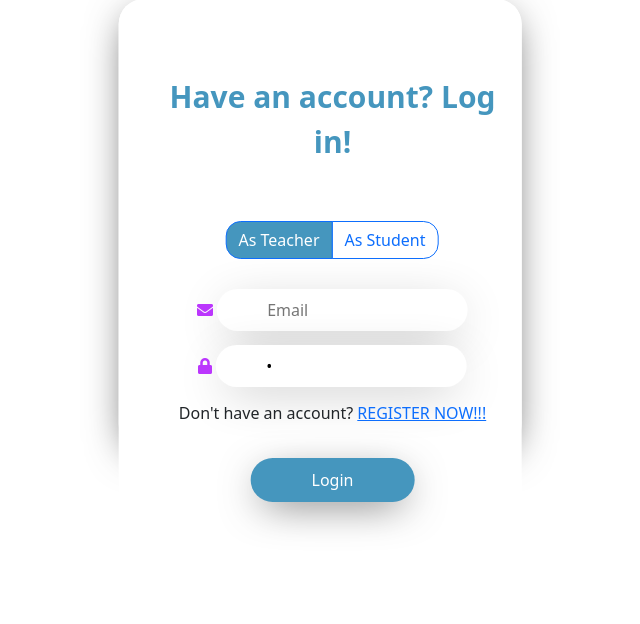
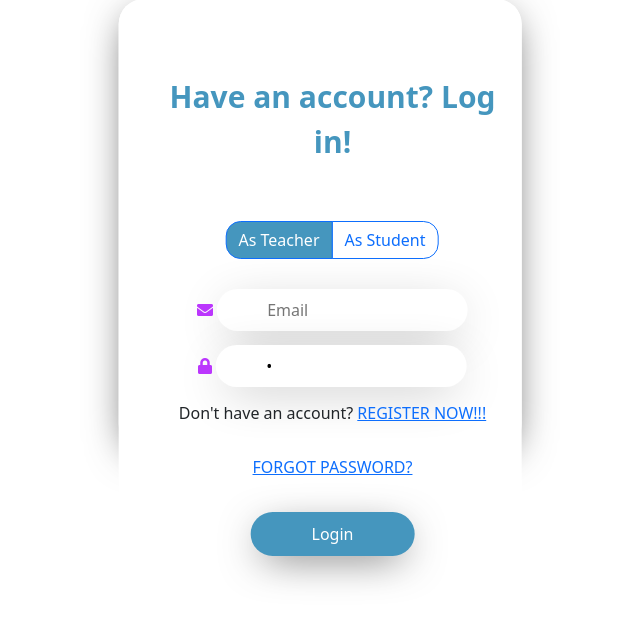
Before and after one commit to sadnamSakib/Ed-Ez-SPL1, a PHP site: page /Login/index.php?password=1 in a window 1280 px wide. Shown: the part 176-800 px from the top of the page, without its empty margins (320-960 px from the left). Run offline with PHP 8.4, Linux system fonts and the light colour scheme; data that the repository does not hold is empty; some libraries are stand-ins or nearby versions.

```diff
--- a/code/Login/index.php
+++ b/code/Login/index.php
@@ -89,6 +89,9 @@ if (isset($_REQUEST['submit'])) {
                     <div class="form-group">
                         <p>Don't have an account? <a href="../SignUp/index.php">REGISTER NOW!!!</a></p>
                     </div>
+                    <div class="form-group">
+                        <p><a href="../SignUp/index.php">FORGOT PASSWORD?</a></p>
+                    </div>
                     <button type="submit" class="butt" name="submit">Login</button>
                 </form>
             </div>
```
